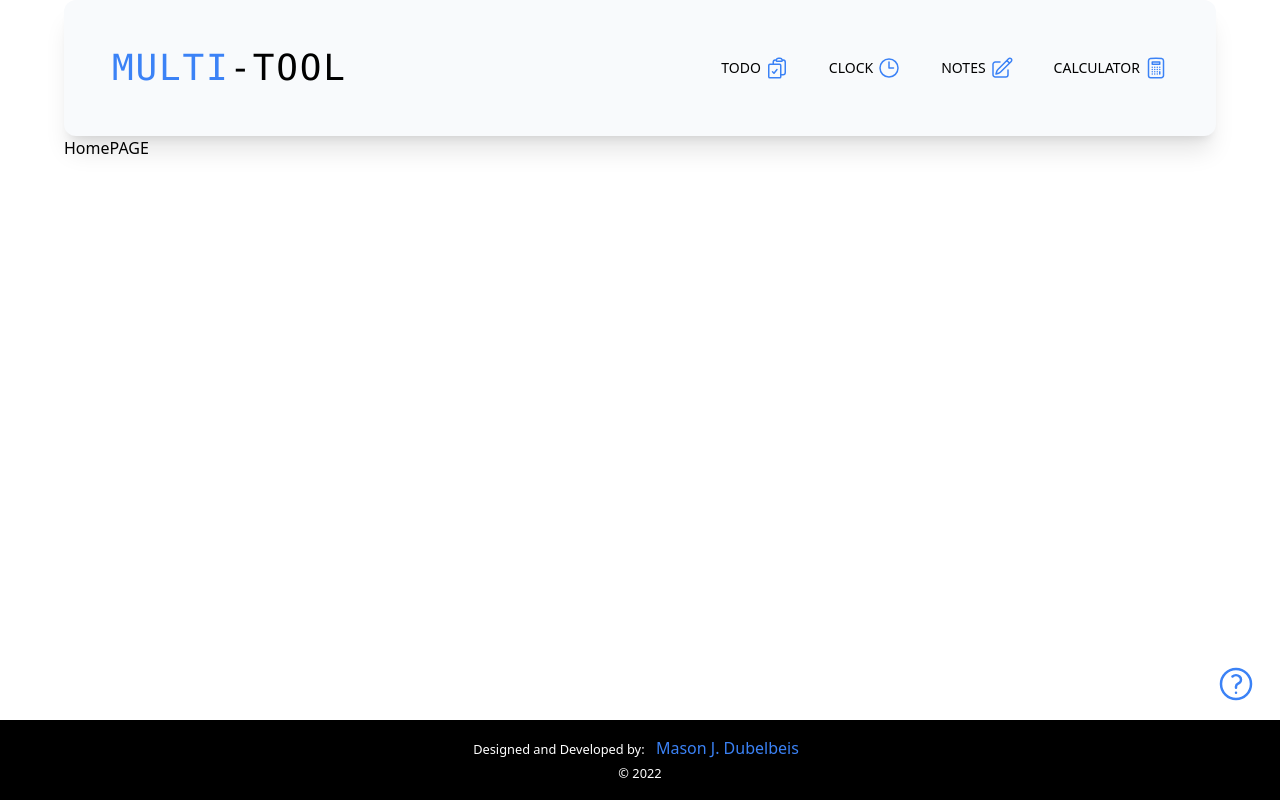
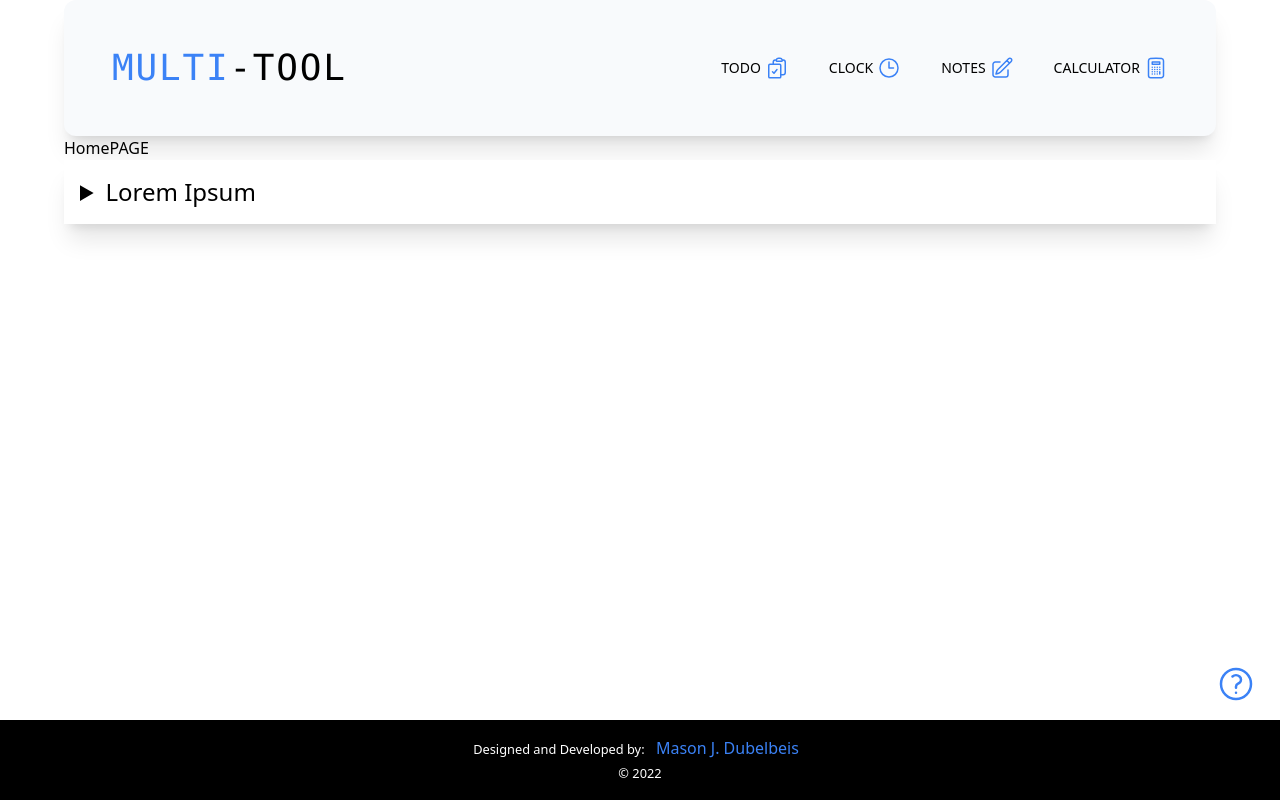
Before and after one commit to mdubelbeis/alarm-clock, a React (Vite) app: page / in a window 1280 px wide. Built offline with nearby package versions, Linux system fonts and the light colour scheme.

Commit message:
added border-radius

```diff
--- a/src/components/Clock/AlarmSwitch.tsx
+++ b/src/components/Clock/AlarmSwitch.tsx
@@ -17,7 +17,7 @@ const AlarmSwitch: React.FC<AlarmSwitchProps> = ({ alarmPower }) => {
   return (
     <button
       onClick={handleAlarmPower}
-      className={`${alarmOffStyle} ${alarmOnStyle} opacity-60 mx-auto lg:absolute top-4 left-[32rem] py-1 px-2 border-[1px] border-green-500 hover:bg-green-500 hover:text-black`}
+      className={`${alarmOffStyle} ${alarmOnStyle} rounded-lg opacity-60 mx-auto lg:absolute top-4 left-[32rem] py-1 px-2 border-[1px] border-green-500 hover:bg-green-500 hover:text-black`}
     >
       <span>ALARM</span>
     </button>
--- a/src/components/Clock/ClockNav.tsx
+++ b/src/components/Clock/ClockNav.tsx
@@ -10,7 +10,7 @@ const ClockNav: React.FC = () => {
     return (
       <li
         key={item.id}
-        className="py-4 px-6 bg-black border-[1px] border-opacity-40 border-green-500 shadow-lg tracking-wider hover:text-black hover:bg-green-500 hover:cursor-pointer"
+        className="py-4 px-6 bg-black rounded-lg border-[1px] border-opacity-40 border-green-500 shadow-lg tracking-wider hover:text-black hover:bg-green-500 hover:cursor-pointer"
       >
         <Link to={item.link}>{item.text}</Link>
       </li>
--- a/src/pages/HomePage.tsx
+++ b/src/pages/HomePage.tsx
@@ -7,6 +7,17 @@ const HomePage: React.FC = () => {
     <div>
       <p>HomePAGE</p>
       <About />
+      <div>
+        <details className="bg-white shadow-xl py-4 px-4 text-2xl">
+          <summary>Lorem Ipsum</summary>
+          <p className="text-lg tracking-wider p-10">
+            Lorem ipsum dolor sit, amet consectetur adipisicing elit. Deleniti
+            eos quod fugiat quasi repudiandae, minus quae facere. Sed, quia?
+            Quod cupiditate asperiores neque iste consectetur tempore eum
+            repellat incidunt qui.
+          </p>
+        </details>
+      </div>
     </div>
   );
 };
```
